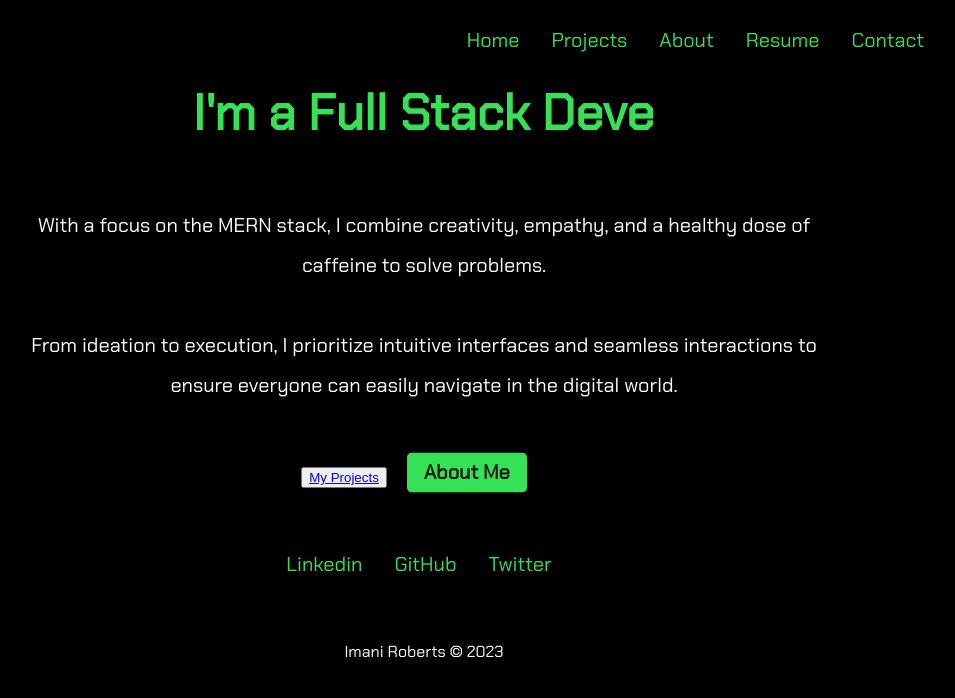
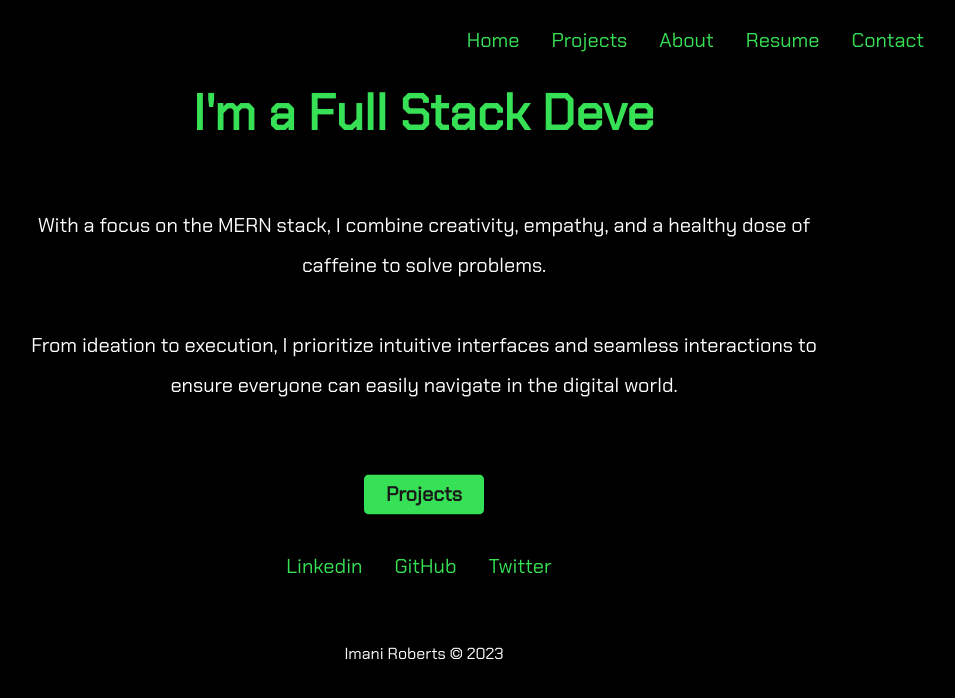
Before and after one commit to imanidev/portfolio-site, a React (Vite) app: page / in a window 1280 px wide. Shown: the top 698 px of the page, without its empty margins (216-1171 px from the left). Built offline with nearby package versions, Linux system fonts and the light colour scheme.

Commit message:
changed link path to portfolio

```diff
--- a/src/pages/Home.jsx
+++ b/src/pages/Home.jsx
@@ -16,16 +16,15 @@ const Home = () => {
                     <br />
                     <br />
                     From ideation to execution, I prioritize intuitive interfaces and seamless interactions to ensure everyone can easily navigate in the digital world.
+                    </p>
+                    </div>
                     <br />
                     <br />
-                    <button className='home-btn'>
-                        <Link to="/projects">My Projects</Link>
+                    <div className='home-btns-container'>
+                    <button className='project-btn'>
+                        <Link to="/portfolio">Projects</Link>
                     </button>
-                    <button className='about-btn'>
-                        <Link to="/about">About Me</Link>
-                    </button>
-                </p>
-            </div>
+                 </div>
             <Socials />
         </div >
     );
```
